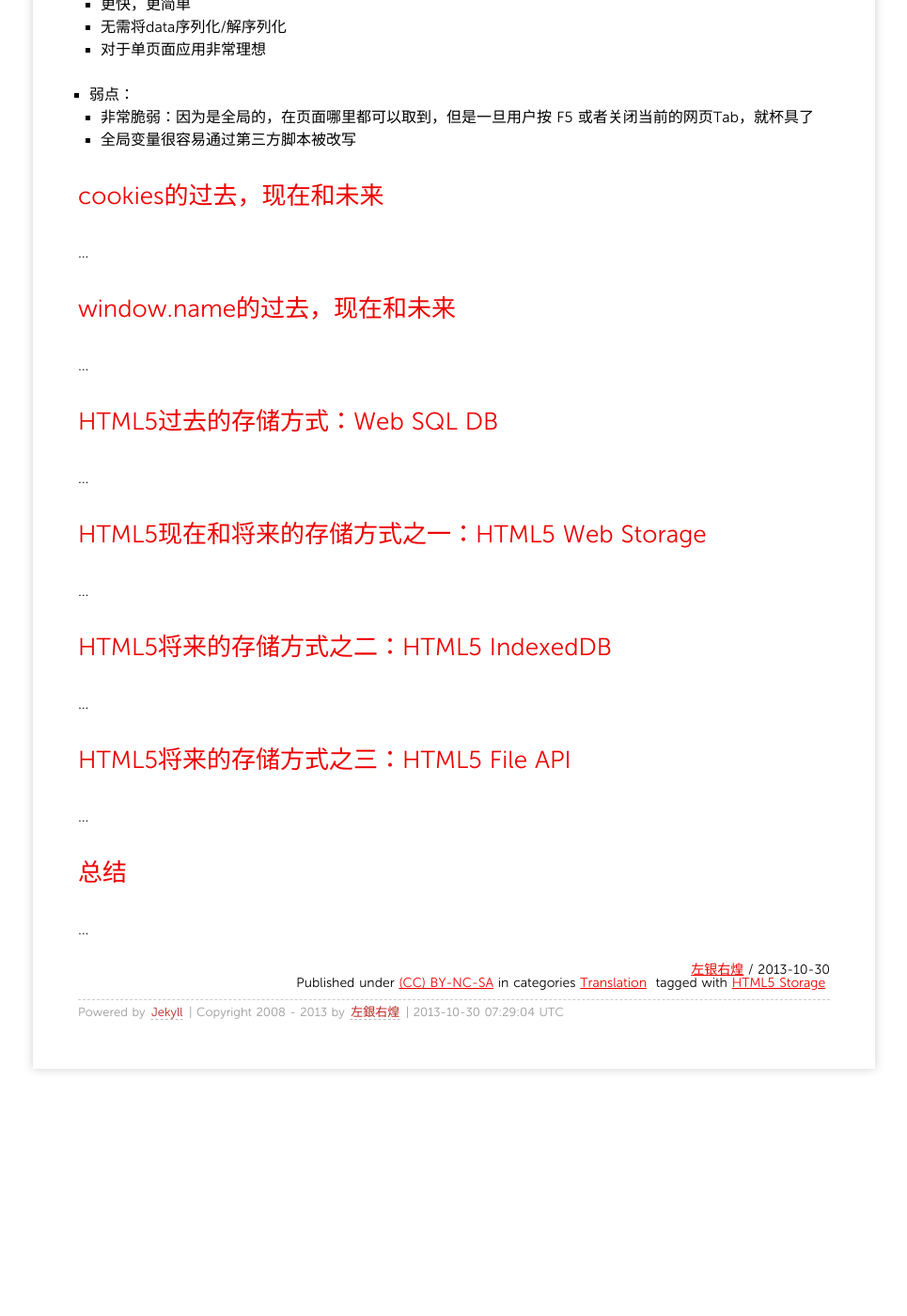
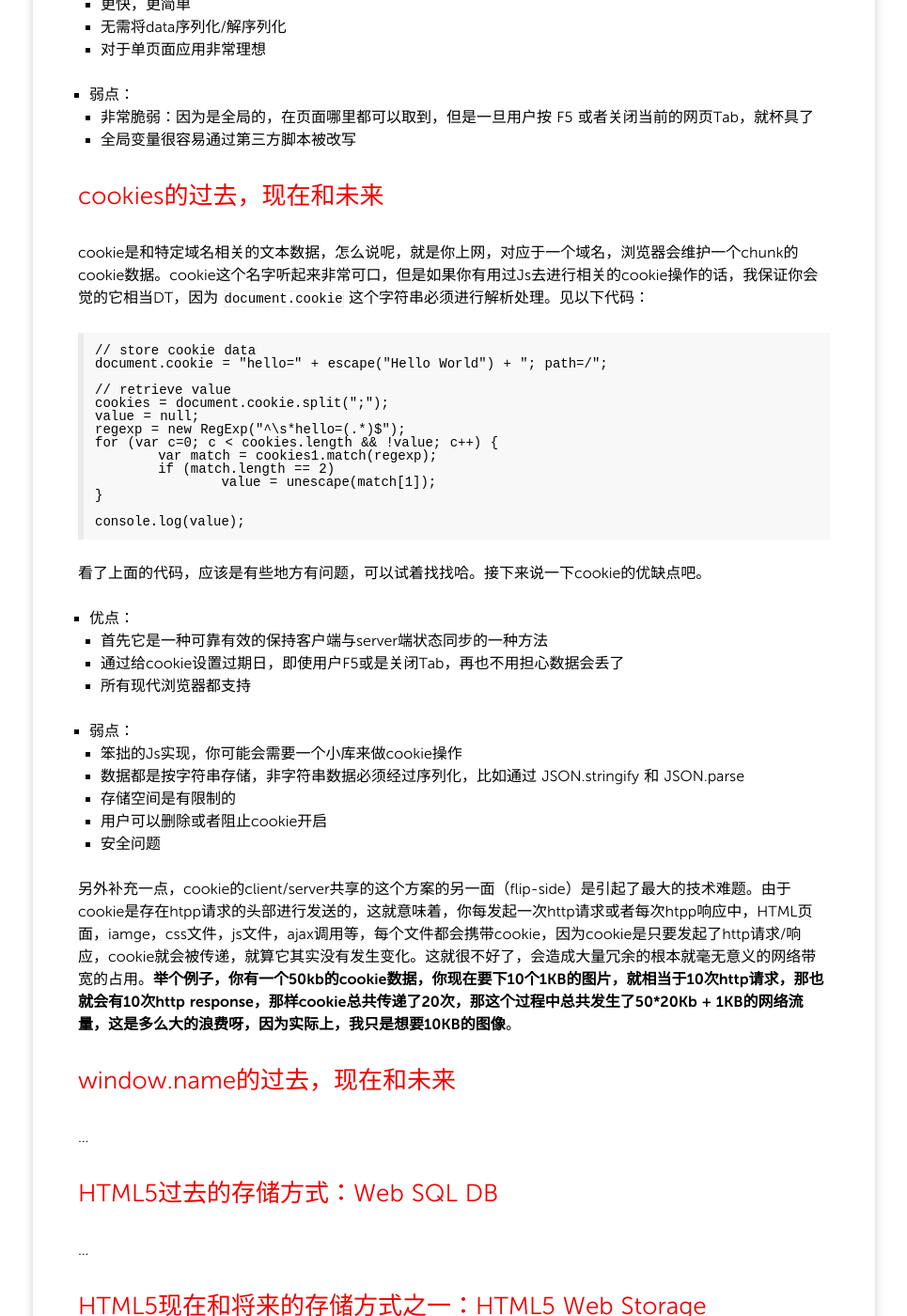
Before and after one commit to grahamle/grahamle.github.com, a Jekyll site: the page built from _posts/2013/2013-10-30-HTML5浏览器存储.md, in a window 1280 px wide and 1400 px high, scrolled down 1519 px. Shown: the whole window at 94% size, without its empty margins (157-1122 px from the left). Built offline with Jekyll 4.4.1, drawn with Linux system fonts in a browser that asks for light colours; Markdown is read by kramdown in place of the engine named in the settings; comment, search, counter and statistics services are not loaded; before the commit the page ends 2704 px from its top, so only the background shows below that.

Commit message:
HTML5存储的前世今生：cookie存储方案

```diff
--- a/_posts/2013/2013-10-30-HTML5浏览器存储.md
+++ b/_posts/2013/2013-10-30-HTML5浏览器存储.md
@@ -65,7 +65,38 @@ tag:
 	+ 全局变量很容易通过第三方脚本被改写
 
 ## <a name="p3">cookies的过去，现在和未来</a>
-...
+cookie是和特定域名相关的文本数据，怎么说呢，就是你上网，对应于一个域名，浏览器会维护一个chunk的cookie数据。cookie这个名字听起来非常可口，但是如果你有用过Js去进行相关的cookie操作的话，我保证你会觉的它相当DT，因为 `document.cookie` 这个字符串必须进行解析处理。见以下代码：
+
+	// store cookie data
+	document.cookie = "hello=" + escape("Hello World") + "; path=/";
+
+	// retrieve value
+	cookies = document.cookie.split(";");
+	value = null;
+	regexp = new RegExp("^\s*hello=(.*)$");
+	for (var c=0; c < cookies.length && !value; c++) {
+		var match = cookies1.match(regexp);
+		if (match.length == 2)
+			value = unescape(match[1]);
+	}
+
+	console.log(value);
+
+看了上面的代码，应该是有些地方有问题，可以试着找找哈。接下来说一下cookie的优缺点吧。
+
+- 优点：
+	+ 首先它是一种可靠有效的保持客户端与server端状态同步的一种方法
+	+ 通过给cookie设置过期日，即使用户F5或是关闭Tab，再也不用担心数据会丢了
+	+ 所有现代浏览器都支持
+
+- 弱点：
+	+ 笨拙的Js实现，你可能会需要一个小库来做cookie操作
+	+ 数据都是按字符串存储，非字符串数据必须经过序列化，比如通过 `JSON.stringify` 和 `JSON.parse`
+	+ 存储空间是有限制的
+	+ 用户可以删除或者阻止cookie开启
+	+ 安全问题
+
+另外补充一点，cookie的client/server共享的这个方案的另一面（flip-side）是引起了最大的技术难题。由于cookie是存在htpp请求的头部进行发送的，这就意味着，你每发起一次http请求或者每次htpp响应中，HTML页面，iamge，css文件，js文件，ajax调用等，每个文件都会携带cookie，因为cookie是只要发起了http请求/响应，cookie就会被传递，就算它其实没有发生变化。这就很不好了，会造成大量冗余的根本就毫无意义的网络带宽的占用。**举个例子，你有一个50kb的cookie数据，你现在要下10个1KB的图片，就相当于10次http请求，那也就会有10次http response，那样cookie总共传递了20次，那这个过程中总共发生了50*20Kb + 1KB的网络流量，这是多么大的浪费呀，因为实际上，我只是想要10KB的图像**。
 
 ## <a name="p4">window.name的过去，现在和未来</a>
 ...
```
